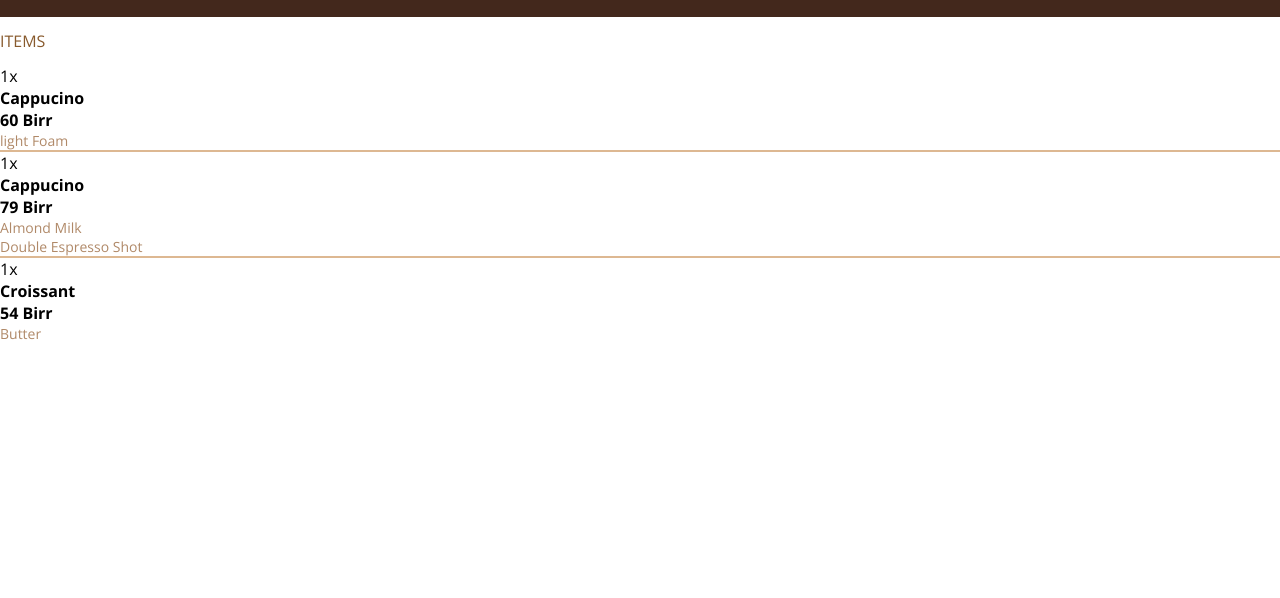
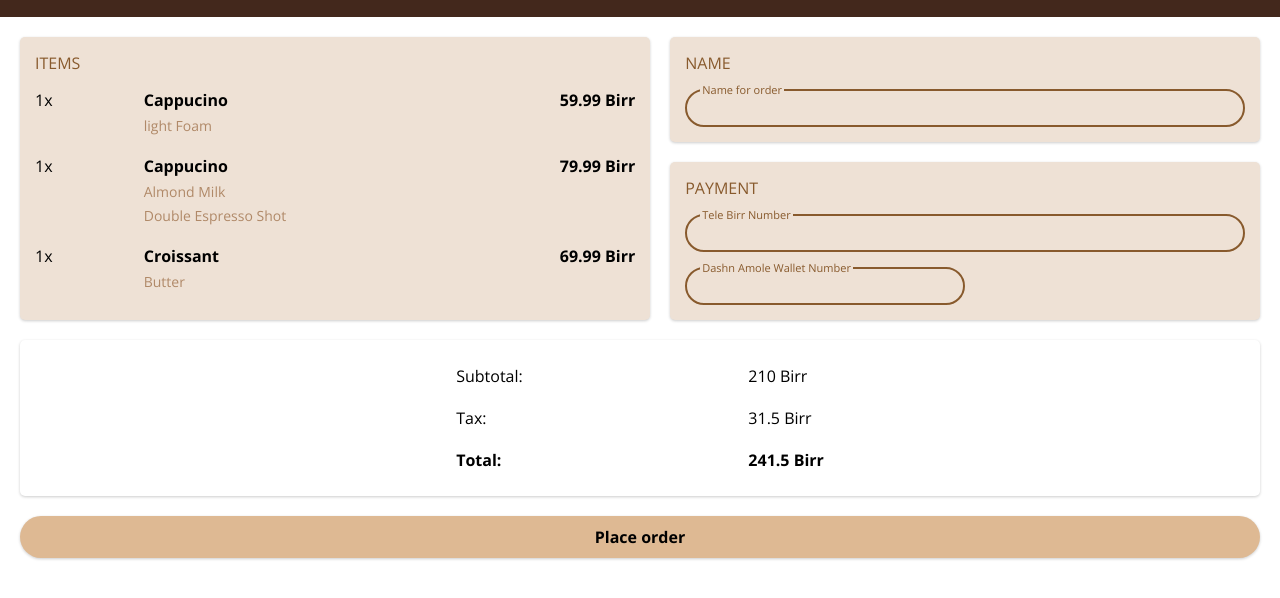
Before and after one commit to Abel-B311a/FrontendMasters_Web_Development, a plain HTML site: page Project-3-Coffee-app/coffee-app.html in a window 1280 px wide. Shown: the part 56-654 px from the top of the page. Drawn offline with nearby package versions, Linux system fonts and the light colour scheme.

Commit message:
Tomoca Coffee Order Page Finished

```diff
--- a/Project-2-Newspaper-Layout/newspaper.css
+++ b/Project-2-Newspaper-Layout/newspaper.css
@@ -111,5 +111,6 @@ img {
      "nav-grid nav-grid nav-grid"
     "arth1 arth2 arth3"
      "arth4 arth5 arth5";
+    justify-content: space-between;
 
 }
--- a/Project-3-Coffee-app/coffee-app.css
+++ b/Project-3-Coffee-app/coffee-app.css
@@ -43,30 +43,34 @@ margin-inline-start: 0px;
 
 .header2 {
   color: rgb(136, 90, 45);
-  display: block;
+  display: inline-block;
   font-size: 16px;
   font-weight: 400;
-  margin-block-end: 13.28px;
-  margin-block-start: 13.28px;
-  margin-inline-end: 0px;
+  margin: 0px;
+  margin-bottom: 15px;
+
+
 }
 
 .itemno {
   font-size: 16px;
   color: black;
   grid-area: ino;
+  display: inline-block;
 }
 
 .itemno2 {
   font-size: 16px;
   color: black;
   grid-area: ino2;
+  display: inline-block;
 }
 
 .itemno3 {
   font-size: 16px;
   color: black;
   grid-area: ino3;
+  display: inline-block;
 }
 
 .itemname {
@@ -74,6 +78,7 @@ margin-inline-start: 0px;
   color: black;
   font-weight: 600;
   grid-area: in;
+  display: inline-block;
 }
 
 .itemname2 {
@@ -81,6 +86,7 @@ margin-inline-start: 0px;
   color: black;
   font-weight: 600;
   grid-area: in2;
+  display: inline-block;
 }
 
 .itemname3 {
@@ -88,6 +94,7 @@ margin-inline-start: 0px;
   color: black;
   font-weight: 600;
   grid-area: in3;
+  display: inline-block;
 }
 
 .itemcost {
@@ -95,6 +102,7 @@ margin-inline-start: 0px;
   color: black;
   font-weight: 600;
   grid-area: ic;
+  display: inline-block;
 }
 
 .itemcost2 {
@@ -102,6 +110,7 @@ margin-inline-start: 0px;
   color: black;
   font-weight: 600;
   grid-area: ic2;
+  display: inline-block;
 }
 
 .itemcost3 {
@@ -109,12 +118,17 @@ margin-inline-start: 0px;
   color: black;
   font-weight: 600;
   grid-area: ic3;
+  display: inline-block;
+
 }
 
 .itemtype {
   color: rgb(176, 137, 104);
   font-size: 14px;
   grid-area: it;
+  margin-top: 5px;
+  margin-bottom: 20px;
+
 
 }
 
@@ -122,12 +136,15 @@ margin-inline-start: 0px;
   color: rgb(176, 137, 104);
   font-size: 14px;
   grid-area: it2;
+  margin-top: 5px;
 }
 
 .itemtype2B {
   color: rgb(176, 137, 104);
   font-size: 14px;
   grid-area: it2B;
+  margin-top: 5px;
+  margin-bottom: 20px;
 
 }
 
@@ -135,25 +152,188 @@ margin-inline-start: 0px;
   color: rgb(176, 137, 104);
   font-size: 14px;
   grid-area: it3;
+  margin-top: 5px;
 }
 
-.item1 {
-  border-bottom: 2px solid rgb(221, 184, 146);
-
-}
-
-.item2 {
-  border-bottom: 2px solid rgb(221, 184, 146);
-
-}
-
-.item3 {
-
-
-}
 
 .allitems {
   display: grid;
   grid-template-areas:
-  ;
+  "ino in . . ic"
+  ". it . . ."
+  "ino2 in2 . . ic2"
+  ". it2 . . ."
+  ". it2B . . ."
+  "ino3 in3 . . ic3"
+  ". it3 . . .";
+  justify-content: space-between;
+
 }
+
+.example-group {
+  position: relative;
+
+}
+
+.example-group2 {
+  position: relative;
+  margin-top: 15px;
+
+}
+
+.example-input {
+  border-color: rgb(136, 90, 45);
+  background-color: rgb(238, 225, 213);
+  border-style: solid;
+  padding: 8px;
+  border-radius: 100px;
+  width: 100%;
+
+}
+
+.example-input2 {
+  border-color: rgb(136, 90, 45);
+  background-color: rgb(238, 225, 213);
+  border-style: solid;
+  padding: 8px;
+  border-radius: 100px;
+  width: 50%;
+
+}
+
+.input-label {
+  background-color: rgb(238, 225, 213);
+  color: rgb(136, 90, 45);
+  font-size: 11px;
+  position: absolute;
+  left: 15px;
+  top: -7px;
+  padding: 0 2px;
+}
+
+.Box-1 {
+  background-color: #eee1d5;
+  padding: 15px;
+  grid-area: b1;
+  margin: 20px;
+  margin-bottom: 0px;
+  border-radius: 5px;
+  box-shadow: 0 1px 3px rgb(0 0 0 / 0.2);
+
+}
+
+.Box-2 {
+  background-color: #eee1d5;
+  padding: 15px;
+  grid-area: b2;
+  margin-top: 20px;
+  margin-right: 20px;
+  margin-bottom: 20px;
+  border-radius: 5px;
+  box-shadow: 0 1px 3px rgb(0 0 0 / 0.2);
+
+}
+
+.Box-3 {
+  background-color: #eee1d5;
+  padding: 15px;
+  grid-area: b3;
+  margin-right: 20px;
+  border-radius: 5px;
+  box-shadow: 0 1px 3px rgb(0 0 0 / 0.2);
+
+}
+
+.allbox {
+  display: grid;
+  grid-template-areas:
+  "b1  b2"
+  "b1  b3";
+}
+
+.p1 {
+  font-size: 16px;
+  color: black;
+  padding: 10px;
+  grid-area: p1;
+}
+
+.p2 {
+  font-size: 16px;
+  color: black;
+  padding: 10px;
+  grid-area: p2;
+}
+
+.p3 {
+  font-size: 16px;
+  color: black;
+  padding: 10px;
+  font-weight: 600;
+  grid-area: p3;
+}
+
+.p4 {
+  font-size: 16px;
+  color: black;
+  padding: 10px;
+  grid-area: p4;
+}
+
+.p5 {
+  font-size: 16px;
+  color: black;
+  padding: 10px;
+  grid-area: p5;
+}
+
+.p6 {
+  font-size: 16px;
+  color: black;
+  padding: 10px;
+  font-weight: 600;
+  grid-area: p6;
+}
+
+.Box-4 {
+  background-color: #ffffff;
+  padding: 15px;
+  grid-area: b3;
+  margin: 20px;
+  border-radius: 5px;
+  box-shadow: 0 1px 3px rgb(0 0 0 / 0.2);
+  display: grid;
+  grid-template-areas:
+  ". . p1 p4 . ."
+  ". . p2 p5 . ."
+  ". . p3 p6 . .";
+  justify-content: space-between;
+
+}
+
+.p7 {
+  font-size: 16px;
+  color: black;
+  padding: 10px;
+  font-weight: 600;
+}
+
+
+
+.Box-5 {
+  background-color: #deb993;
+  padding: 0px;
+  margin: 20px;
+  margin-bottom: 0px;
+  border-radius: 150px;
+  box-shadow: 0 1px 3px rgb(0 0 0 / 0.2);
+  display: flex;
+  justify-content: center;
+  cursor: pointer;
+
+}
+
+.Box-5:hover {
+  background-color: rgb(201, 157, 138);
+  color: white;
+}
--- a/Project-3-Coffee-app/coffee-app.html
+++ b/Project-3-Coffee-app/coffee-app.html
@@ -15,35 +15,74 @@
 </head>
 <body>
   <div class="headerbar">
-    <img class="tomocalogo" src="https://btholt.github.io/complete-intro-to-web-dev-v3/images/coffee_masters_logo.png">
+    <img class="tomocalogo" src=https://btholt.github.io/complete-intro-to-web-dev-v3/images/coffee_masters_logo.png>
     <h1>ቶሞካ ቡና</h1>
   </div>
 
+  <div class="allbox">
+    <div class="Box-1">
+
       <h2 class="header2">ITEMS</h2>
+      <div class="allitems">
 
-  <div class="allitems">
-    <div class="item1">
         <p class="itemno">1x</p>
         <p class="itemname">Cappucino</p>
-      <p class="itemcost">60 Birr</p>
+        <p class="itemcost">59.99 Birr</p>
         <p class="itemtype">light Foam</p>
-    </div>
 
-    <div class="item2">
         <p class="itemno2">1x</p>
         <p class="itemname2">Cappucino</p>
-      <p class="itemcost2">79 Birr</p>
+        <p class="itemcost2">79.99 Birr</p>
         <p class="itemtype2">Almond Milk</p>
         <p class="itemtype2B">Double Espresso Shot</p>
-    </div>
 
-    <div class="item3">
         <p class="itemno3">1x</p>
         <p class="itemname3">Croissant</p>
-      <p class="itemcost3">54 Birr</p>
+        <p class="itemcost3">69.99 Birr</p>
         <p class="itemtype3">Butter</p>
       </div>
     </div>
 
+    <div class="Box-2">
+      <h2 class="header2">NAME</h2>
+
+      <div class="example-group">
+        <label for="example" class="input-label">Name for order</label>
+        <input id="example" class="example-input"/>
+      </div>
+
+    </div>
+
+    <div class="Box-3">
+      <h2 class="header2">PAYMENT</h2>
+
+      <div class="example-group">
+        <label for="example" class="input-label">Tele Birr Number</label>
+        <input id="example" class="example-input"/>
+      </div>
+
+      <div class="example-group2">
+        <label for="example" class="input-label">Dashn Amole Wallet Number</label>
+        <input id="example" class="example-input2"/>
+      </div>
+
+    </div>
+
+  </div>
+
+  <div class="Box-4">
+    <p class="p1">Subtotal:</p>
+    <p class="p2">Tax:</p>
+    <p class="p3">Total:</p>
+    <p class="p4">210 Birr</p>
+    <p class="p5">31.5 Birr</p>
+    <p class="p6">241.5 Birr</p>
+
+ </div>
+
+ <div class="Box-5">
+  <P class="p7">Place order</P>
+ </div>
+
 </body>
 </html>
```
Lines whose indentation alone changed are shown as unchanged.
